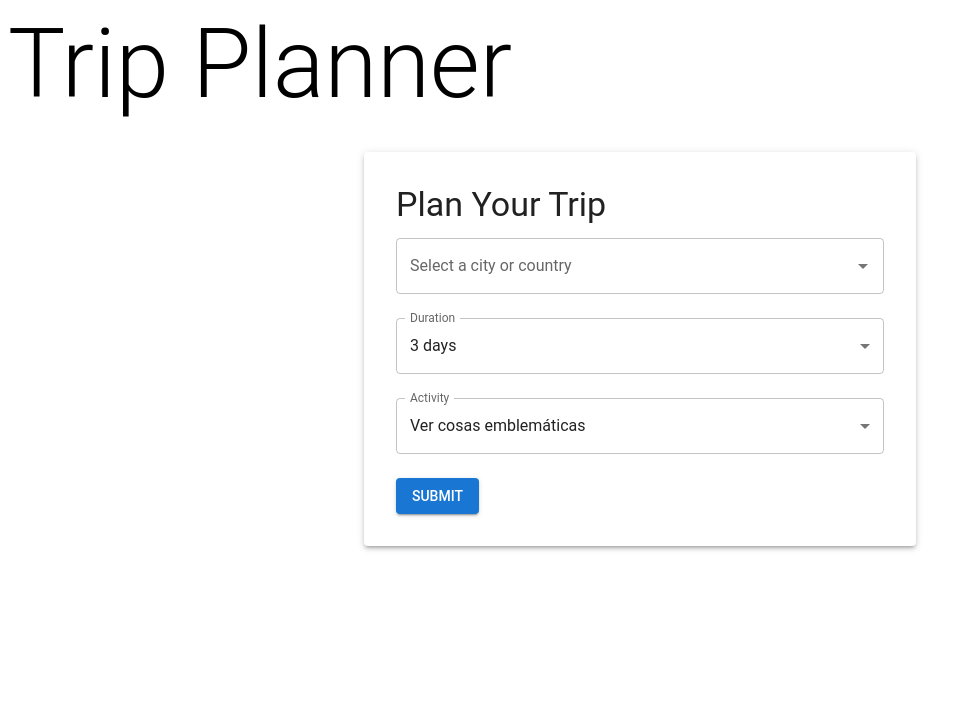
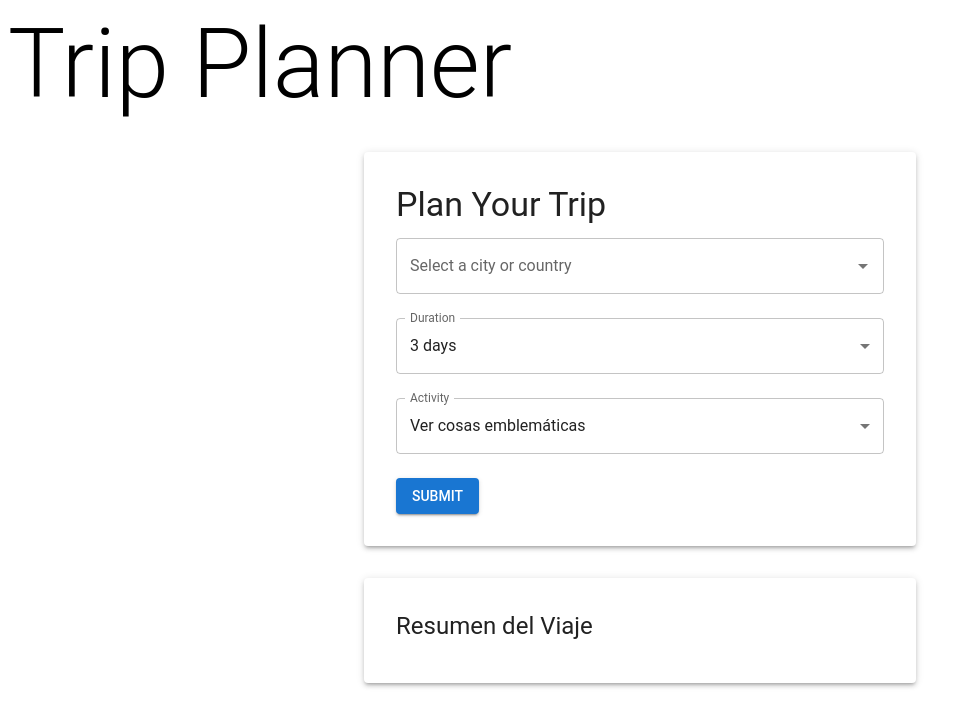
Before and after one commit to LeoUrzua/trip-planner-frontend, a React (Vite) app: page / in a window 1280 px wide. Shown: the top 726 px of the page, without its empty margins (0-971 px from the left). Built offline with nearby package versions, Linux system fonts and the light colour scheme.

Commit message:
add summary

```diff
--- a/package.json
+++ b/package.json
@@ -21,7 +21,9 @@
     "@mui/material": "^5.11.15",
     "react": "^18.2.0",
     "react-dom": "^18.2.0",
-    "react-hook-form": "^7.43.9"
+    "react-hook-form": "^7.43.9",
+    "react-markdown": "^8.0.6",
+    "react-spring": "^9.7.1"
   },
   "devDependencies": {
     "@types/jest": "^29.5.0",
--- a/src/App.tsx
+++ b/src/App.tsx
@@ -1,11 +1,11 @@
 import { Typography } from '@mui/material';
-import TripForm from './TripForm';
+import TripPlanner from './TripPlanner';
 
 function App() {
   return (
     <div className="App">
       <Typography variant="h1">Trip Planner</Typography>
-      <TripForm />
+      <TripPlanner />
     </div>
   );
 }
--- a/src/TripForm.tsx
+++ b/src/TripForm.tsx
@@ -13,13 +13,16 @@ import Container from '@mui/material/Container';
 import Paper from '@mui/material/Paper';
 import Typography from '@mui/material/Typography';
 
-type FormData = {
+export type FormData = {
   location: string;
   duration: string;
   activity: string;
 };
 
-const TripForm: React.FC = () => {
+interface TripFormProps {
+  onSubmit: (data: FormData) => void;
+}
+const TripForm: React.FC<TripFormProps> = ({ onSubmit }) => {
   const { handleSubmit, control } = useForm<FormData>({
     defaultValues: {
       location: '',
@@ -28,11 +31,7 @@ const TripForm: React.FC = () => {
     },
   });
 
-  const onSubmit = (data: FormData) => {
-    console.log(data);
-  };
-
-  const locations = ['Ciudad A', 'Ciudad B', 'Ciudad C'];
+  const locations = ['Cancun', 'Paris', 'London'];
   const durations = ['3 days', '1 week', '2 weeks'];
 
   const activities = [
@@ -47,7 +46,7 @@ const TripForm: React.FC = () => {
         <Typography variant="h4" gutterBottom>
           Plan Your Trip
         </Typography>
-        <form onSubmit={handleSubmit(onSubmit)}>
+        <form onSubmit={handleSubmit(onSubmit)} noValidate>
           <Box mb={3}>
             <Controller
               name="location"
--- /dev/null
+++ b/src/TripPlanner.tsx
@@ -0,0 +1,31 @@
+import React, { useState } from 'react';
+import TripForm, { FormData } from './TripForm';
+import TripSummary from './TripSummary';
+
+const TripPlanner: React.FC = () => {
+  const [response, setResponse] = useState('');
+
+  const handleFormSubmit = (data: FormData) => {
+    const formattedResponse = `
+## Plan de Viaje 🌎
+
+**Destino:** ${data.location}
+
+**Duración:** ${data.duration}
+
+**Actividad:** ${data.activity}
+`;
+
+    setResponse(formattedResponse);
+    console.log(response);
+  };
+
+  return (
+    <>
+      <TripForm onSubmit={handleFormSubmit} />
+      <TripSummary response={response} />
+    </>
+  );
+};
+
+export default TripPlanner;
--- /dev/null
+++ b/src/TripSummary.tsx
@@ -0,0 +1,34 @@
+// src/TripSummary.tsx
+import React from 'react';
+import Container from '@mui/material/Container';
+import Paper from '@mui/material/Paper';
+import Typography from '@mui/material/Typography';
+import Markdown from 'react-markdown';
+import { useSpring, animated } from 'react-spring';
+
+interface TripSummaryProps {
+  response: string;
+}
+
+const TripSummary: React.FC<TripSummaryProps> = ({ response }) => {
+  const fadeIn = useSpring({
+    from: { opacity: 0 },
+    to: { opacity: 1 },
+    delay: 300,
+  });
+
+  return (
+    <Container maxWidth="sm" sx={{ mt: 4 }}>
+      <animated.div style={fadeIn}>
+        <Paper elevation={3} sx={{ p: 4 }}>
+          <Typography variant="h5" gutterBottom>
+            Resumen del Viaje
+          </Typography>
+          <Markdown>{response}</Markdown>
+        </Paper>
+      </animated.div>
+    </Container>
+  );
+};
+
+export default TripSummary;
```
Also changed, not shown: 1 other file (tests, documents, lock files or other folders).
